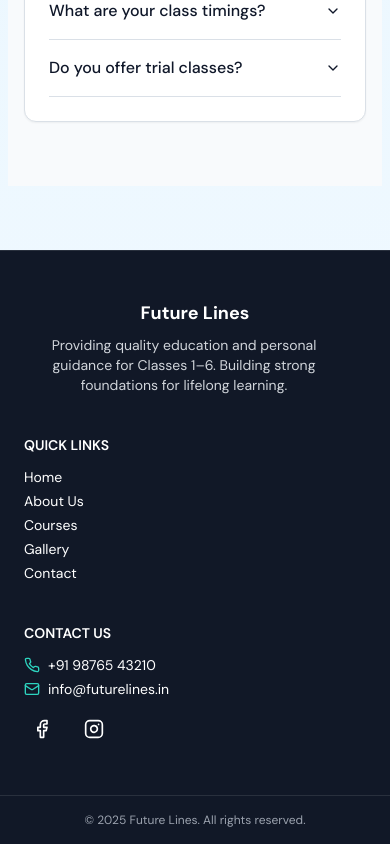
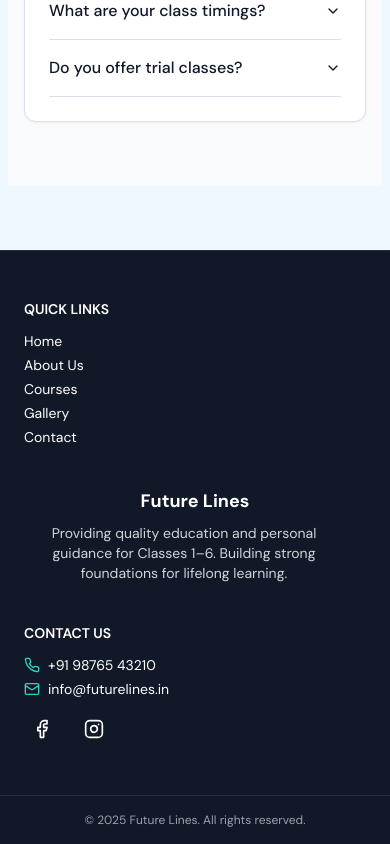
Before and after one commit to pyKinsu/VVITConnect, a Next.js app: page / in a window 390 px wide. Shown: the part 2892-3736 px from the top of the page. Built offline with nearby package versions, Linux system fonts and the light colour scheme.

Commit message:
Update layout.tsx

```diff
--- a/src/components/layout.tsx
+++ b/src/components/layout.tsx
@@ -65,10 +65,10 @@ export function Navbar() {
 export function Footer() {
   return (
     <footer className="w-full border-t border-white/10 bg-gray-900 text-white">
-      <div className="mx-auto max-w-7xl flex flex-col sm:flex-row justify-between items-start sm:items-start gap-10 px-6 py-12">
+      <div className="mx-auto max-w-7xl flex flex-col sm:flex-row justify-between items-start gap-10 px-6 py-12">
 
         {/* Left: Quick Links */}
-        <div className="flex flex-col space-y-3 order-2 sm:order-1 w-full sm:w-auto">
+        <div className="flex flex-col space-y-3 w-full sm:w-auto">
           <h4 className="text-sm font-semibold uppercase">Quick Links</h4>
           <nav className="flex flex-col gap-1 text-sm">
             <Link href="/" className="hover:text-teal-400 transition-colors">Home</Link>
@@ -79,8 +79,17 @@ export function Footer() {
           </nav>
         </div>
 
+        {/* Center: School Info */}
+        <div className="flex flex-col text-center sm:text-left space-y-2 w-full sm:w-auto">
+          <h3 className="text-lg font-bold text-white">Future Lines</h3>
+          <p className="text-sm text-gray-300 max-w-xs">
+            Providing quality education and personal guidance for Classes 1–6.
+            Building strong foundations for lifelong learning.
+          </p>
+        </div>
+
         {/* Right: Contact Info */}
-        <div className="flex flex-col space-y-3 order-3 sm:order-3 w-full sm:w-auto text-sm">
+        <div className="flex flex-col space-y-3 w-full sm:w-auto text-sm">
           <h4 className="text-sm font-semibold uppercase">Contact Us</h4>
           <div className="flex flex-col gap-1">
             <div className="flex items-center gap-2">
@@ -115,15 +124,6 @@ export function Footer() {
             </a>
           </div>
         </div>
-
-        {/* Center: School Info */}
-        <div className="flex flex-col text-center sm:text-left space-y-2 order-1 sm:order-2 w-full sm:w-auto">
-          <h3 className="text-lg font-bold text-white">Future Lines</h3>
-          <p className="text-sm text-gray-300 max-w-xs">
-            Providing quality education and personal guidance for Classes 1–6.
-            Building strong foundations for lifelong learning.
-          </p>
-        </div>
       </div>
 
       {/* Bottom Line */}
```
